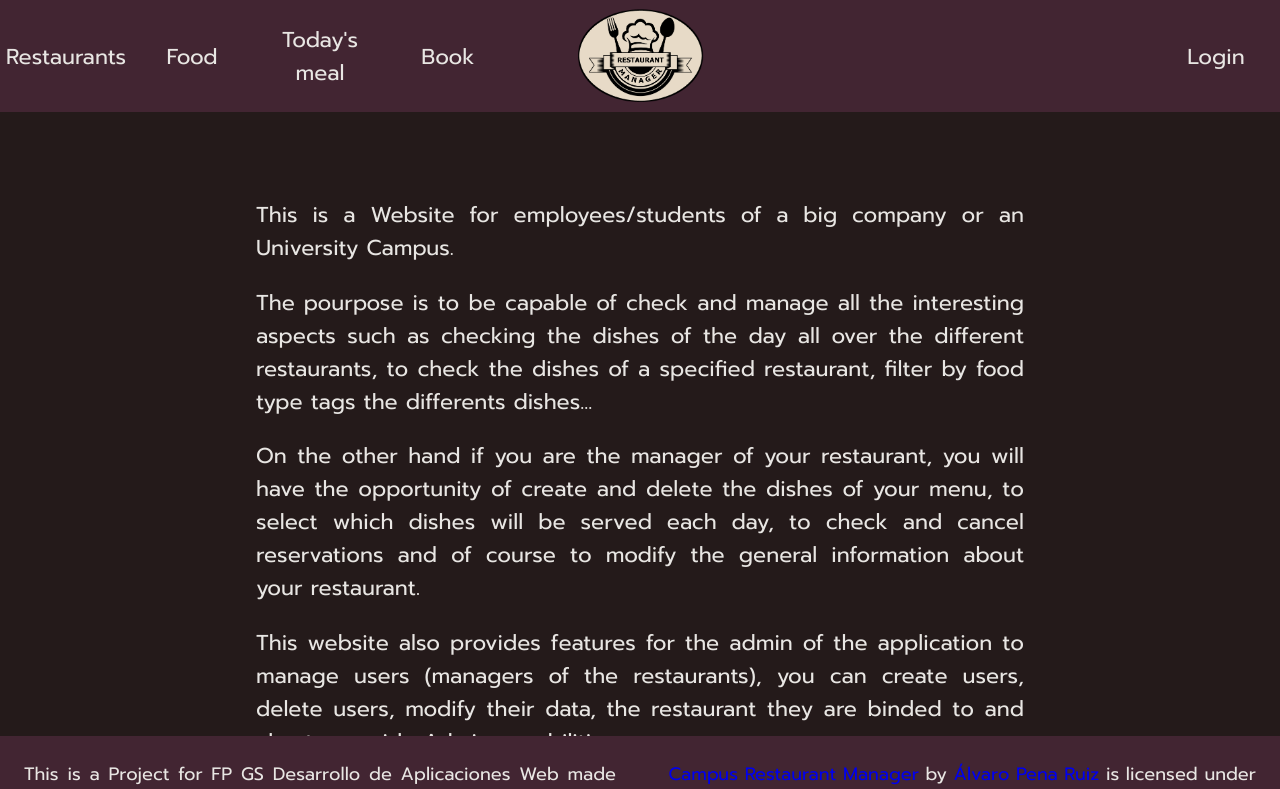
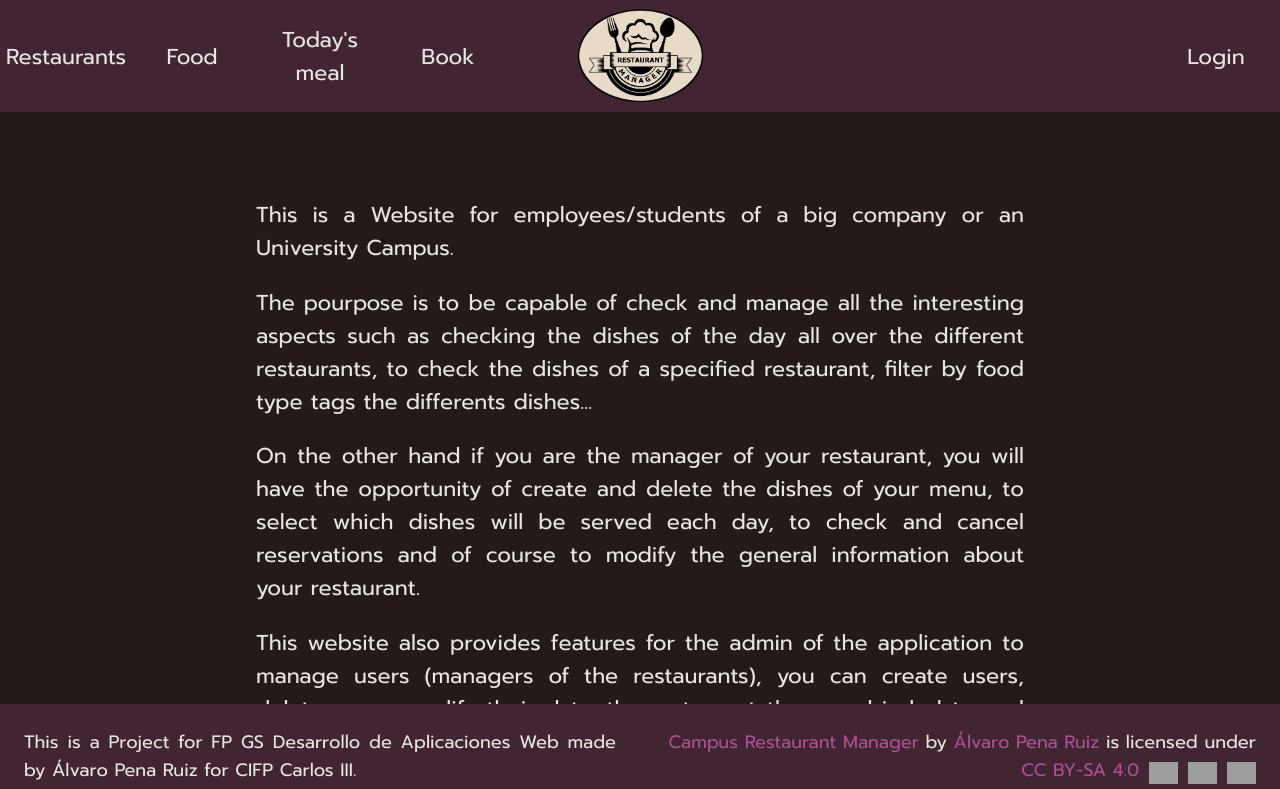
Before and after one commit to AlvaroPenaRuiz/campus_restaurant_manager, a React (Vite) app in the folder frontend/: page / in a window 1280 px wide. Shown: the top 789 px of the page. Built offline with nearby package versions, Linux system fonts and the light colour scheme; grey boxes are pictures that could not be loaded; the HTML template or start-up script is replaced by a standard one.

Commit message:
style fix

```diff
--- a/frontend/src/index.css
+++ b/frontend/src/index.css
@@ -104,7 +104,7 @@ footer {
     width: 100%;
     bottom: 0;
     background-color: #422532;
-    height: 4rem;
+    height: 6rem;
     display: grid;
     grid-template-columns: 1fr 1fr;
 }
@@ -379,3 +379,11 @@ img.logoLandingPage{
 .license{
     text-align: right;
 }
+
+.license a {
+    color: rgb(171, 81, 144);
+}
+
+.license a:hover {
+    text-shadow: 1px 1px 12px rgb(167, 98, 141);
+}
```
